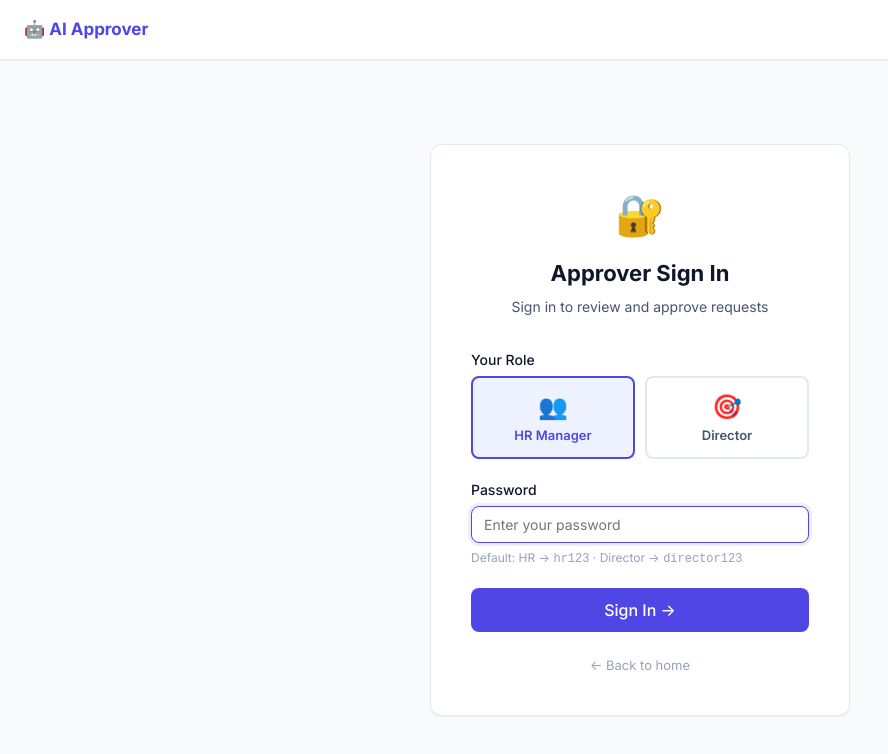
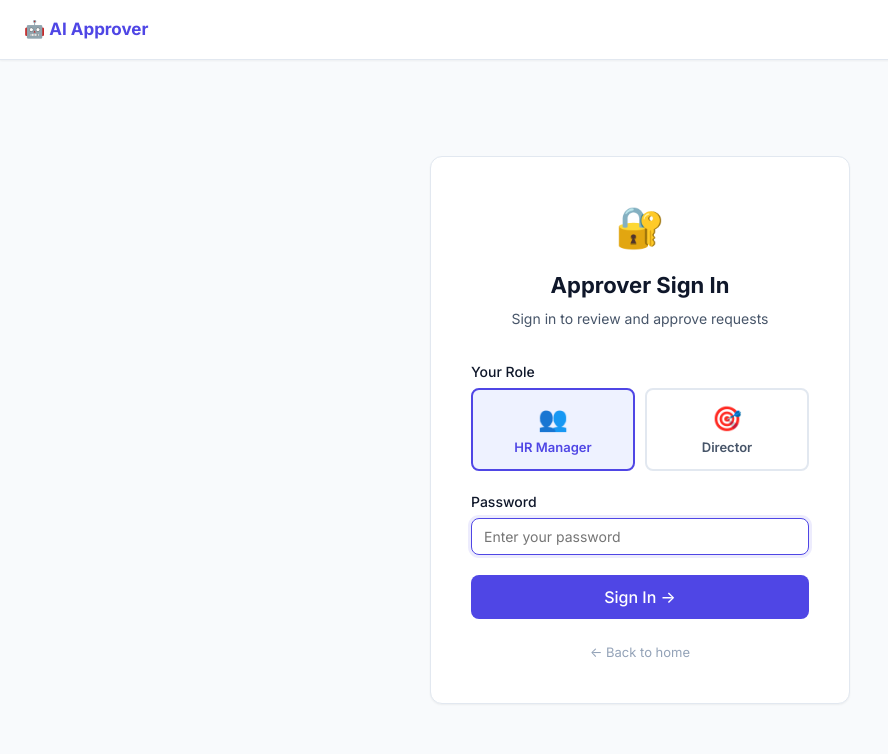
Before and after one commit to tanmaydarklord2367-create/ai-subscription-approver, a React (Vite) app in the folder client/: page /login in a window 1280 px wide. Shown: the top 754 px of the page, without its empty margins (0-888 px from the left). Built offline with nearby package versions, Linux system fonts and the light colour scheme.

Commit message:
Remove default password hints from login page

```diff
--- a/client/src/pages/Login.jsx
+++ b/client/src/pages/Login.jsx
@@ -98,9 +98,6 @@ export default function Login() {
                 required
                 autoFocus
               />
-              <span className="form-hint">
-                Default: HR → <code>hr123</code> · Director → <code>director123</code>
-              </span>
             </div>
 
             {error && <div className="alert alert-error">{error}</div>}
```
